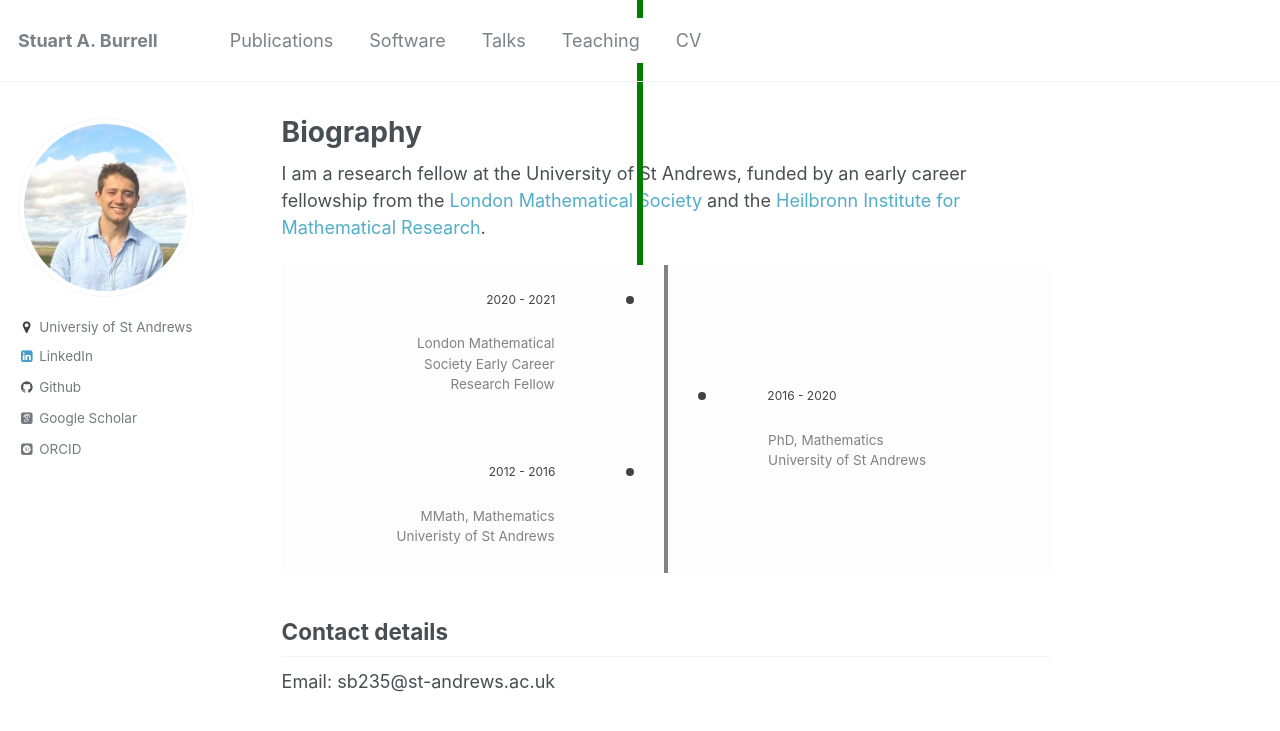
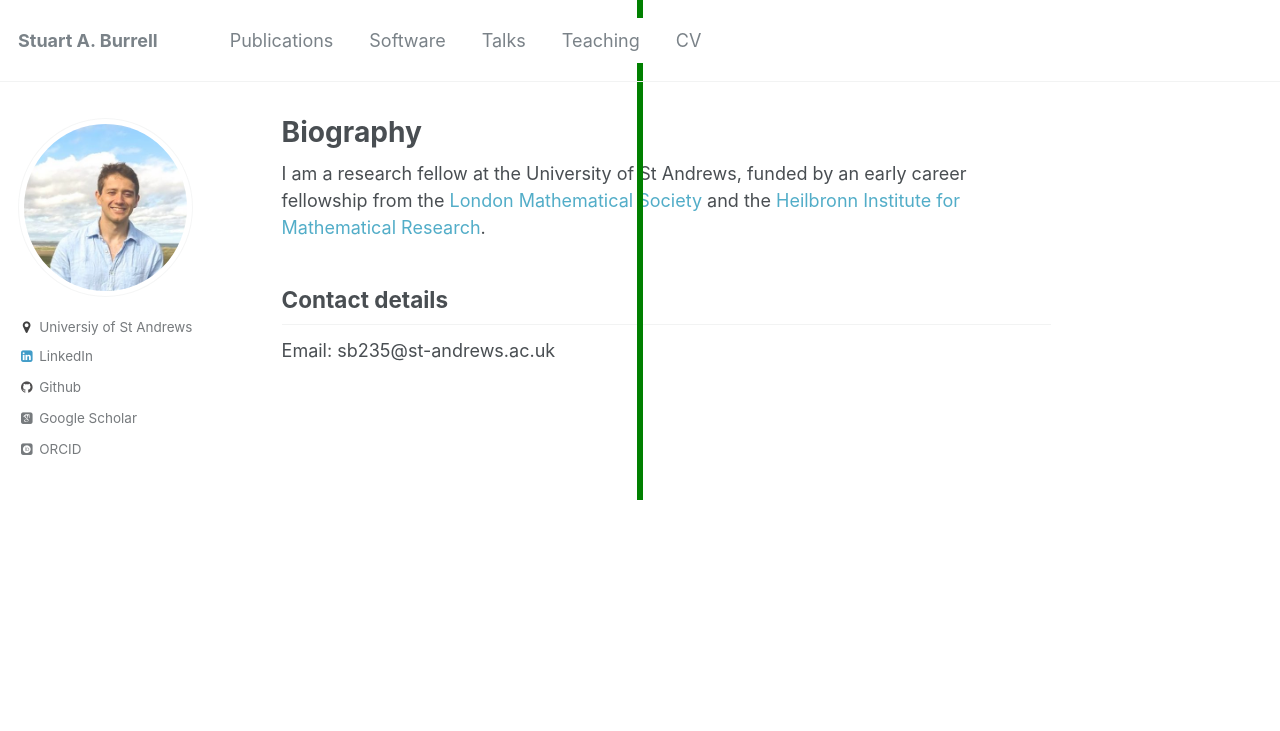
Before and after one commit to stuartburrell/stuartburrell.github.io, a Jekyll site: the page built from _pages/about.md, in a window 1280 px wide. Shown: the top 731 px of the page. Built offline with Jekyll 4.4.1, drawn with Linux system fonts in a browser that asks for light colours; some web fonts are replaced.

```diff
--- a/_pages/about.md
+++ b/_pages/about.md
@@ -24,11 +24,6 @@
 
 <div class="vl"></div>
 
-|2020 - 2021|London Mathematical<br/>Society Early Career<br/>Research Fellow|
-|2016 - 2020|PhD, Mathematics<br/>University of St Andrews|
-|2012 - 2016|MMath, Mathematics<br/>Univeristy of St Andrews|
-{: .timeline-md}
-
 ## Contact details
 
 Email: sb235@st-andrews.ac.uk
--- a/_sass/_timeline-md.scss
+++ /dev/null
@@ -1,105 +0,0 @@
-
-.table {
-  border-style: hidden !important
-}
-.timeline-md{
-  background-color:#fdfdfd;
-  margin:0;
-  //font-family:"Helvetica Neue",Helvetica,Arial,sans-serif;
-  position:relative;
-  display:flow-root;
-  border-style: hidden !important;
-  white-space: pre;
-}
-
-.timeline-md:before{
-  content:'';
-  position:absolute;
-  top:0px;
-  left:50%;
-  bottom:0px;
-  transform:translateX(-50%);
-  width:4px;
-  background-color:#828282;
-  border-style: hidden !important;
-}
-
-.timeline-md tbody{
-  width:calc(100% - 80px);
-  width:800px;
-  max-width:800px;
-  margin:auto;
-  position:relative;
-  left:-5px;
-  display:table-cell;
-  border-style: hidden !important;
-}
-
-.timeline-md tbody tr{
-  width:calc(50% - 80px);
-  float:left;
-  padding:20px;
-  clear:both;
-  text-align:right;
-  white-space: pre;
-  border-style: hidden !important
-}
-
-.timeline-md tbody tr:not(:first-child){
-  border-style: hidden !important;
-  margin-top:-60px
-}
-
-.timeline-md tbody tr td:first-child{
-  border-style: hidden !important;
-  font-size:12px;
-  margin-bottom:12px;
-  position:relative;
-  color:#424242;
-  display:block
-}
-
-.timeline-md tbody tr td:first-child:before{
-  content:'';
-  position:absolute;
-  width:8px;
-  height:8px;
-  border:4px solid #424242;
-  background-color:#fdfdfd;
-  border-radius:100%;
-  top:50%;
-  transform:translateY(-50%);
-  right:-73px;
-  z-index:1000
-}
-
-.timeline-md tbody tr td:first-child.big:before{
-  width:24px;
-  height:24px;
-  transform:translate(8px, -50%);
-  background-color:#fdfdfd
-}
-
-.timeline-md tbody tr td{
-  color:#828282;
-  display:block;
-  border-style: hidden !important
-}
-
-.timeline-md tbody tr td p{
-  line-height:1.4em;
-  border-style: hidden !important
-}
-
-.timeline-md tbody tr:nth-child(2n){
-  text-align:left;
-  float:right
-}
-
-.timeline-md tbody tr:nth-child(2n) td:first-child:before{
-  left:-63px
-}
-
-.timeline-md tbody tr:nth-child(2n) td:first-child.big:before{
-  transform:translate(-8px, -50%)
-}
--- a/assets/css/main.scss
+++ b/assets/css/main.scss
@@ -9,17 +9,6 @@
  *  - https://twitter.com/mmistakes
  *
 */
-
-$timeline-background-color: white;
-$timeline-rule-color: white;
-$timeline-font-family: "Helvetica Neue",Helvetica,Arial,sans-serif;
-
-$timeline-event-background-color: white;
-$timeline-event-border-color: orange;
-$timeline-big-event-background-color: white;
-
-$timeline-entry-title-color: black;
-$timeline-entry-body-color: black;
 
 @import "vendor/breakpoint/breakpoint"; // media query mixins
 @import "variables";
@@ -46,4 +35,3 @@
 
 @import "vendor/font-awesome/font-awesome";
 @import "vendor/magnific-popup/magnific-popup";
-@import "timeline-md";
```
